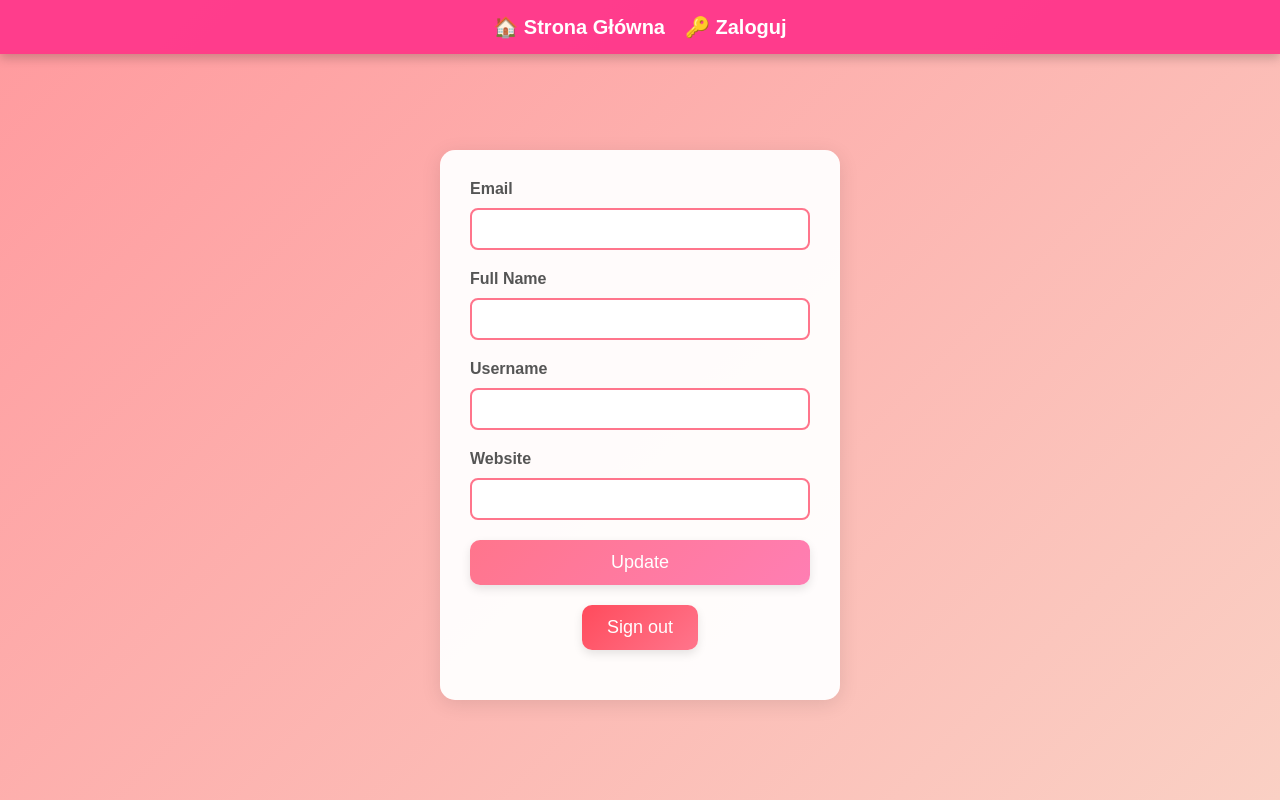
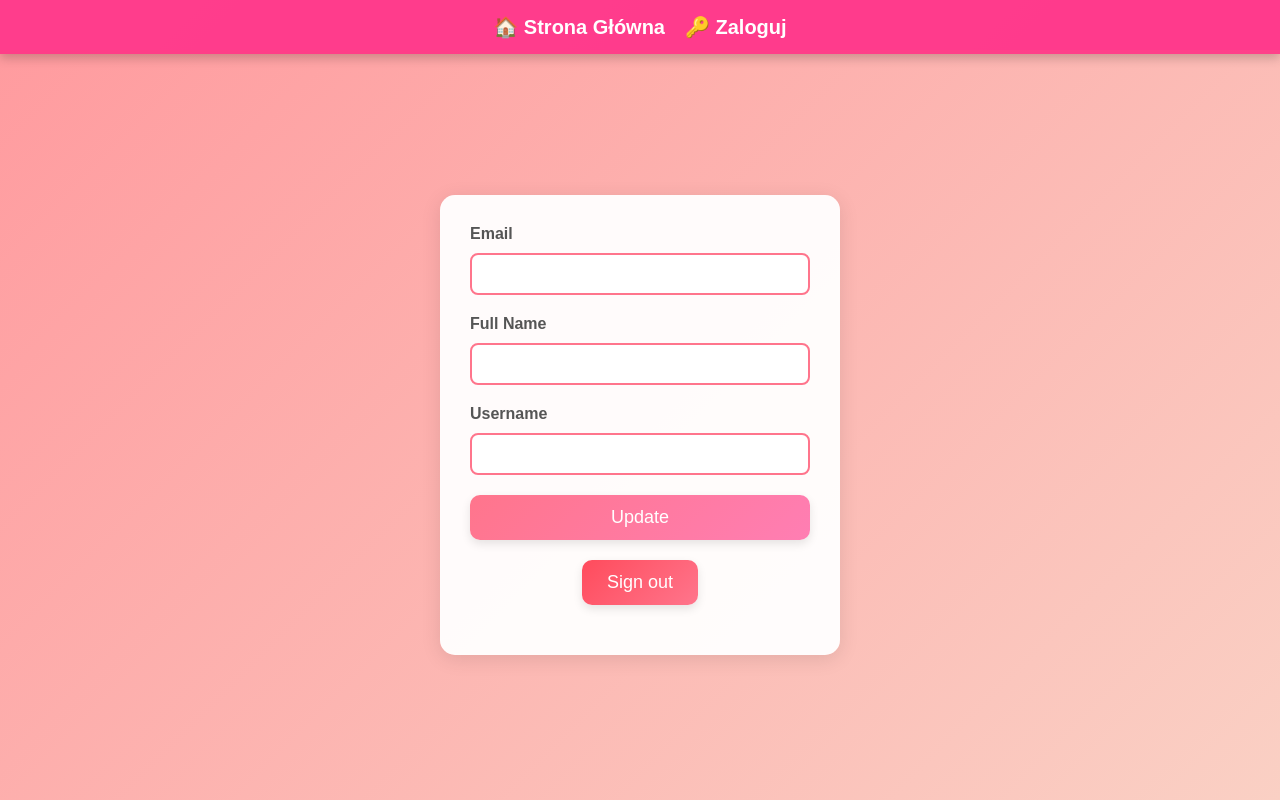
Before and after one commit to deefyy/mines-gambling-game, a Next.js app: page /account in a window 1280 px wide. Built offline with nearby package versions, Linux system fonts and the light colour scheme; no server answers; the database is empty.

Commit message:
Deleted website form in account page

```diff
--- a/app/account/account-form.js
+++ b/app/account/account-form.js
@@ -9,7 +9,6 @@ export default function AccountForm({ user }) {
   const [loading, setLoading] = useState(true);
   const [fullname, setFullname] = useState(null);
   const [username, setUsername] = useState(null);
-  const [website, setWebsite] = useState(null);
   const [avatar_url, setAvatarUrl] = useState(null);
 
   const getProfile = useCallback(async () => {
@@ -18,7 +17,7 @@ export default function AccountForm({ user }) {
 
       const { data, error, status } = await supabase
         .from('profiles')
-        .select(`full_name, username, website, avatar_url`)
+        .select(`full_name, username, avatar_url`)
         .eq('id', user?.id)
         .single();
 
@@ -29,7 +28,6 @@ export default function AccountForm({ user }) {
       if (data) {
         setFullname(data.full_name);
         setUsername(data.username);
-        setWebsite(data.website);
         setAvatarUrl(data.avatar_url);
       }
     } catch (error) {
@@ -43,7 +41,7 @@ export default function AccountForm({ user }) {
     getProfile();
   }, [user, getProfile]);
 
-  async function updateProfile({ username, website, avatar_url }) {
+  async function updateProfile({ username, avatar_url }) {
     try {
       setLoading(true);
 
@@ -51,7 +49,6 @@ export default function AccountForm({ user }) {
         id: user?.id,
         full_name: fullname,
         username,
-        website,
         avatar_url,
         updated_at: new Date().toISOString(),
       });
@@ -97,23 +94,11 @@ export default function AccountForm({ user }) {
             className={styles.inputField}
           />
         </div>
-        <div className={styles.formGroup}>
-          <label htmlFor="website" className={styles.label}>
-            Website
-          </label>
-          <input
-            id="website"
-            type="url"
-            value={website || ''}
-            onChange={(e) => setWebsite(e.target.value)}
-            className={styles.inputField}
-          />
-        </div>
 
         <div className={styles.formGroup}>
           <button
             className={styles.btn}
-            onClick={() => updateProfile({ fullname, username, website, avatar_url })}
+            onClick={() => updateProfile({ fullname, username, avatar_url })}
             disabled={loading}
           >
             {loading ? 'Loading ...' : 'Update'}
```
